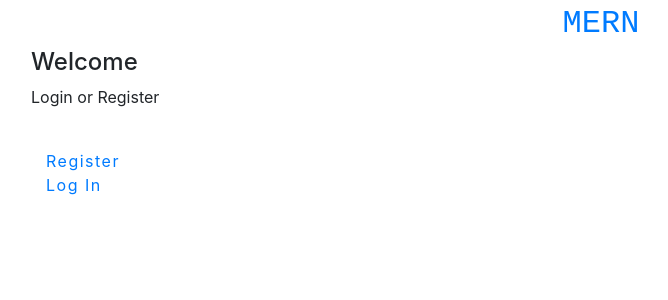
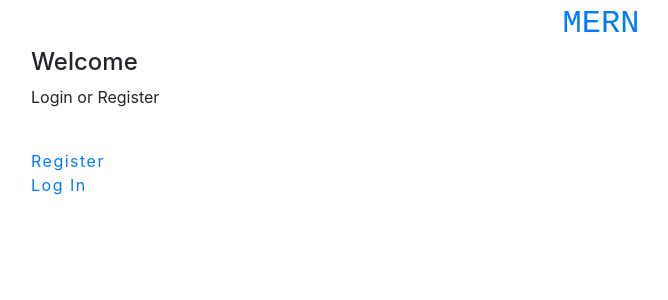
Before and after one commit to nbaldwin92/mern-auth-boilerplate, a React (Create React App) app in the folder client/: page / in a window 1280 px wide. Shown: the top 300 px of the page, without its empty margins (39-707 px from the left). Built offline with nearby package versions, Linux system fonts and the light colour scheme.

Commit message:
Use styled components

```diff
--- a/client/src/components/layout/Home.js
+++ b/client/src/components/layout/Home.js
@@ -1,5 +1,7 @@
 import React, { useEffect } from 'react';
 import PropTypes from 'prop-types';
+
+import styled from 'styled-components';
 
 import { Link } from 'react-router-dom';
 
@@ -16,6 +18,12 @@ const Home = props => {
     }
   });
 
+  const LinkWrapper = styled.section`
+    width: 140px;
+    border-radius: 3px;
+    letter-spacing: 1.5px;
+  `;
+
   return (
     <div className="container">
       <div className="row">
@@ -23,30 +31,14 @@ const Home = props => {
           <h4>Welcome</h4>
           <p>Login or Register</p>
           <br />
-          <div className="col s6">
-            <Link
-              to="/register"
-              style={{
-                width: '140px',
-                borderRadius: '3px',
-                letterSpacing: '1.5px',
-              }}
-            >
+          <LinkWrapper>
+            <Link to="/register" style={{}}>
               Register
             </Link>
-          </div>
-          <div className="col s6">
-            <Link
-              to="/login"
-              style={{
-                width: '140px',
-                borderRadius: '3px',
-                letterSpacing: '1.5px',
-              }}
-            >
-              Log In
-            </Link>
-          </div>
+          </LinkWrapper>
+          <LinkWrapper>
+            <Link to="/login">Log In</Link>
+          </LinkWrapper>
         </div>
       </div>
     </div>
```
